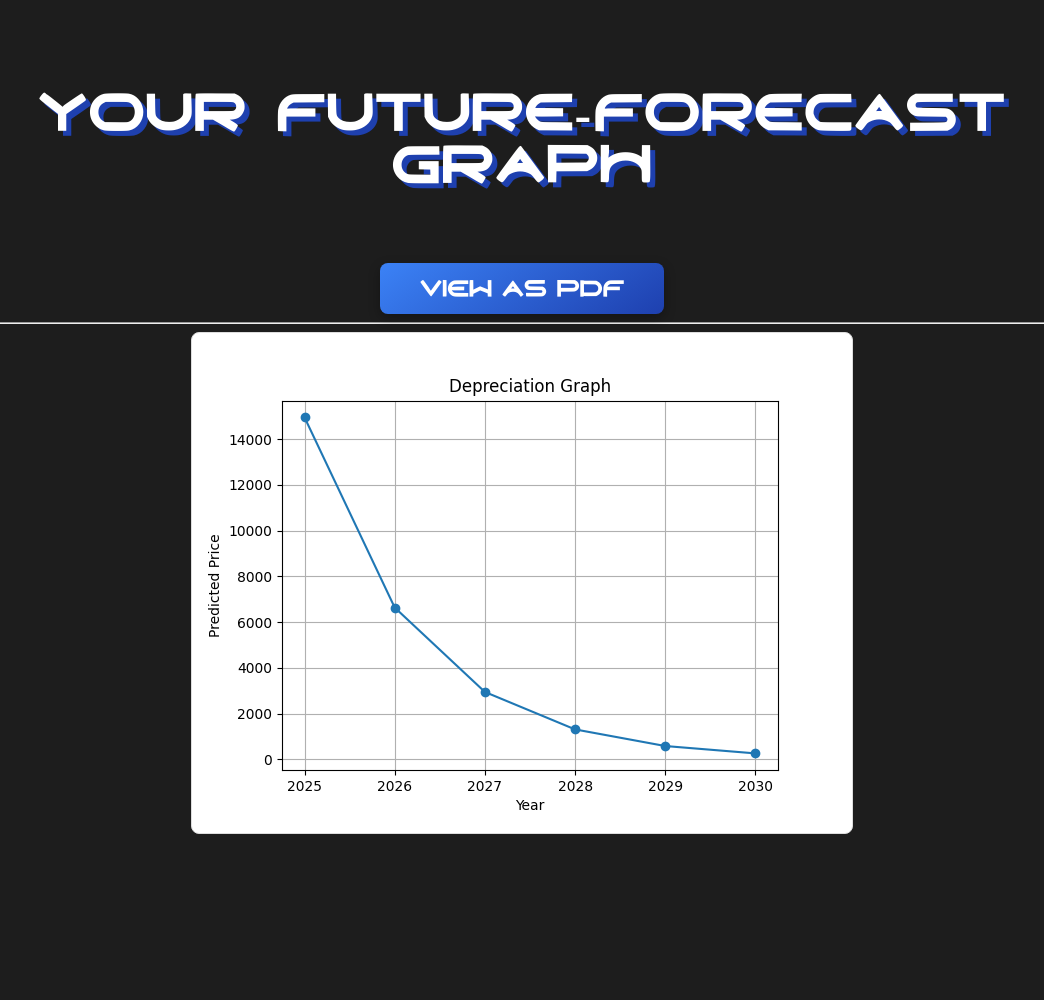
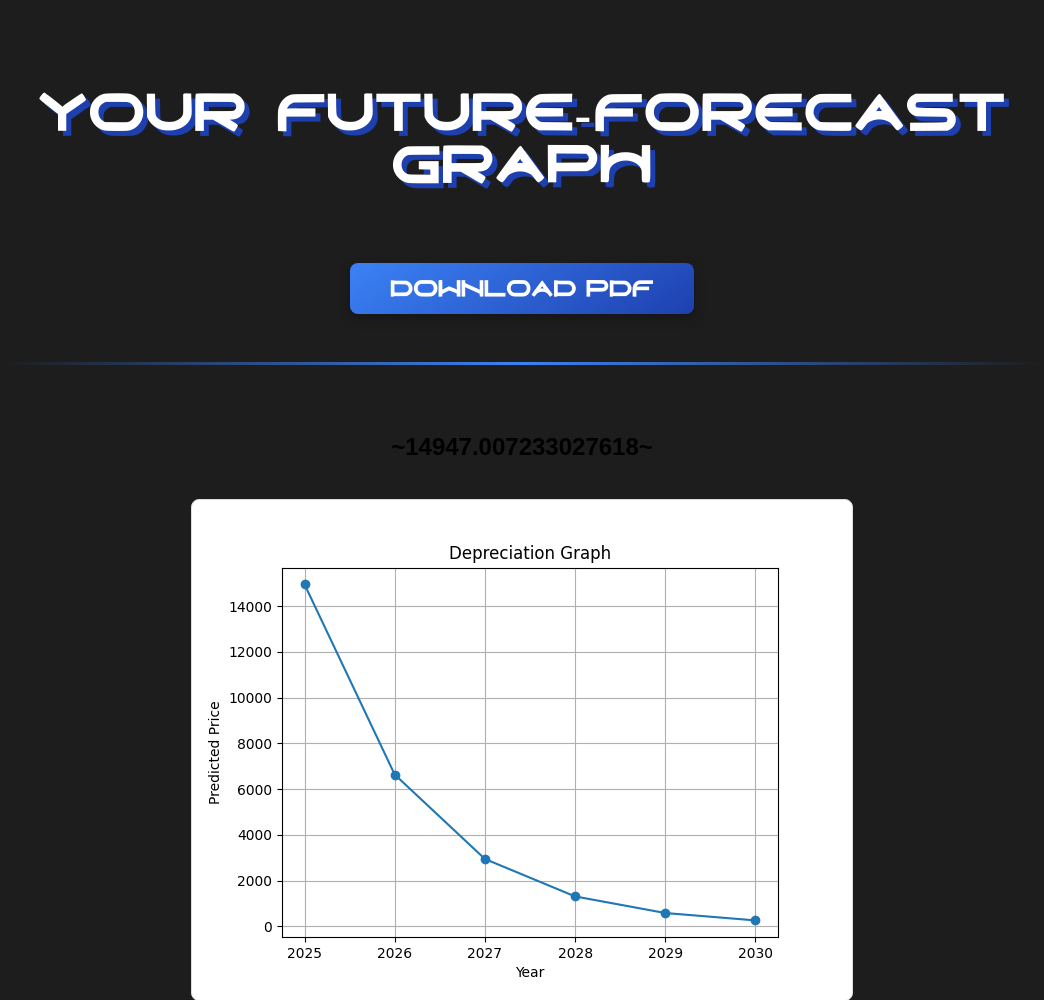
Before and after one commit to akshanbansal06/StudentHack2.0, a Flask app: page /results in a window 1280 px wide. Shown: the top 1000 px of the page, without its empty margins (118-1162 px from the left). Before the commit the page ends 834 px from the top, so only its background shows below. Run offline with Flask 3, Linux system fonts and the light colour scheme; some libraries are stand-ins or nearby versions.

Commit message:
result page updated

```diff
--- a/static/JS/PDF.js
+++ b/static/JS/PDF.js
@@ -41,6 +41,6 @@ function generatePDF() {
         doc.text(text3, xPosition3, yPosition3);
 
         // Save the PDF
-        doc.save(`carValuation~${formattedDate}~.pdf`);
+        doc.save("carValuation.pdf");
     };
 }
--- a/templates/results.html
+++ b/templates/results.html
@@ -9,17 +9,39 @@
     <meta charset="UTF-8">
     <meta name="viewport" content="width=device-width, initial-scale=1.0">
     <title>Matplotlib Graph</title>
+
+    <script>
+        // Path to your text file in the directory
+        const filePath = "../static/txt/predictedPrice.txt";
+
+        // Fetch the file contents
+        fetch(filePath)
+            .then(response => {
+                if (!response.ok) {
+                    throw new Error(`Failed to load file: ${response.status}`);
+                }
+                return response.text(); // Parse as text
+            })
+            .then(content => {
+                // Update the <h2> element dynamically with the file content
+                document.querySelector("h2").textContent = `~${content}~`; // Use content fetched from file
+            })
+            .catch(error => {
+                console.error("Error fetching file:", error);
+            });
+    </script>
+
     <style>
+        /* Your CSS styling here */
         body {
             font-family: Arial, sans-serif;
             text-align: center;
             padding: 20px;
             background-color: var(--black-grey);
         }
-
-        h1{
+        h1 {
             padding: 2%;
-            color:white;
+            color: white;
             text-shadow: 5px 5px var(--blue3);
             text-align: center;
             font-size: 50px;
@@ -27,7 +49,6 @@
             word-spacing: 7px;
             font-family: "OblivionFuture";
         }
-
         img {
             border: 1px solid #ddd;
             border-radius: 8px;
@@ -36,8 +57,7 @@
             max-width: 100%;
             height: auto;
         }
-
-        button{
+        button {
             background-color: transparent;
             border-color: transparent;
             position: relative;
@@ -47,7 +67,6 @@
             font-size: 50px;
             padding: 2%;
         }
-
         .glow-button {
             background: linear-gradient(145deg, var(--blue1), var(--blue3));
             color: white;
@@ -65,14 +84,19 @@
             text-transform: uppercase;
             box-shadow: 0 4px 12px rgba(0, 0, 0, 0.3);
         }
-
         .glow-button:hover {
             transform: translateY(-3px);
             box-shadow: 0 10px 20px rgba(0, 0, 0, 0.4), 0 0 20px var(--blue2);
         }
-
         .glow-button:active {
             transform: translateY(1px);
+        }
+        hr {
+            border: none;
+            height: 3px;
+            background: linear-gradient(90deg, transparent, var(--blue1), transparent);
+            margin: 30px auto;
+            width: 85%;
         }
     </style>
 </head>
@@ -80,9 +104,13 @@
     <h1>Your Future-Forecast Graph</h1>
     <br>
     <div class="container">
-        <input  class="glow-button" type="button" value="View as PDF" onclick="generatePDF()">
+        <input class="glow-button" type="button" value="Download PDF" onclick="generatePDF()">
     </div>
+    <br>
     <hr>
+    <br>
+    <h2>~Loading Price...~</h2> <!-- Updated dynamically -->
+    <br>
     <img src="../static/plot/valuation.png" alt="Matplotlib Graph">
 </body>
 </html>
```
